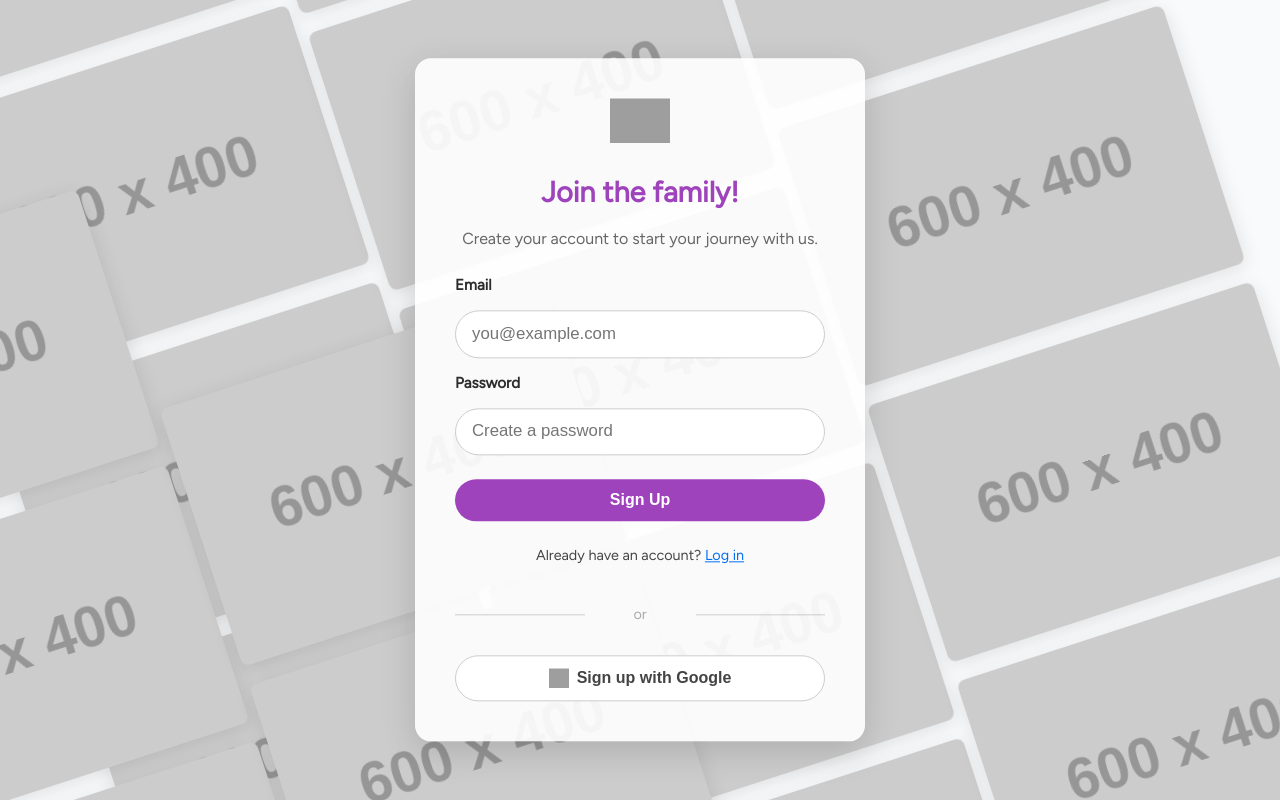
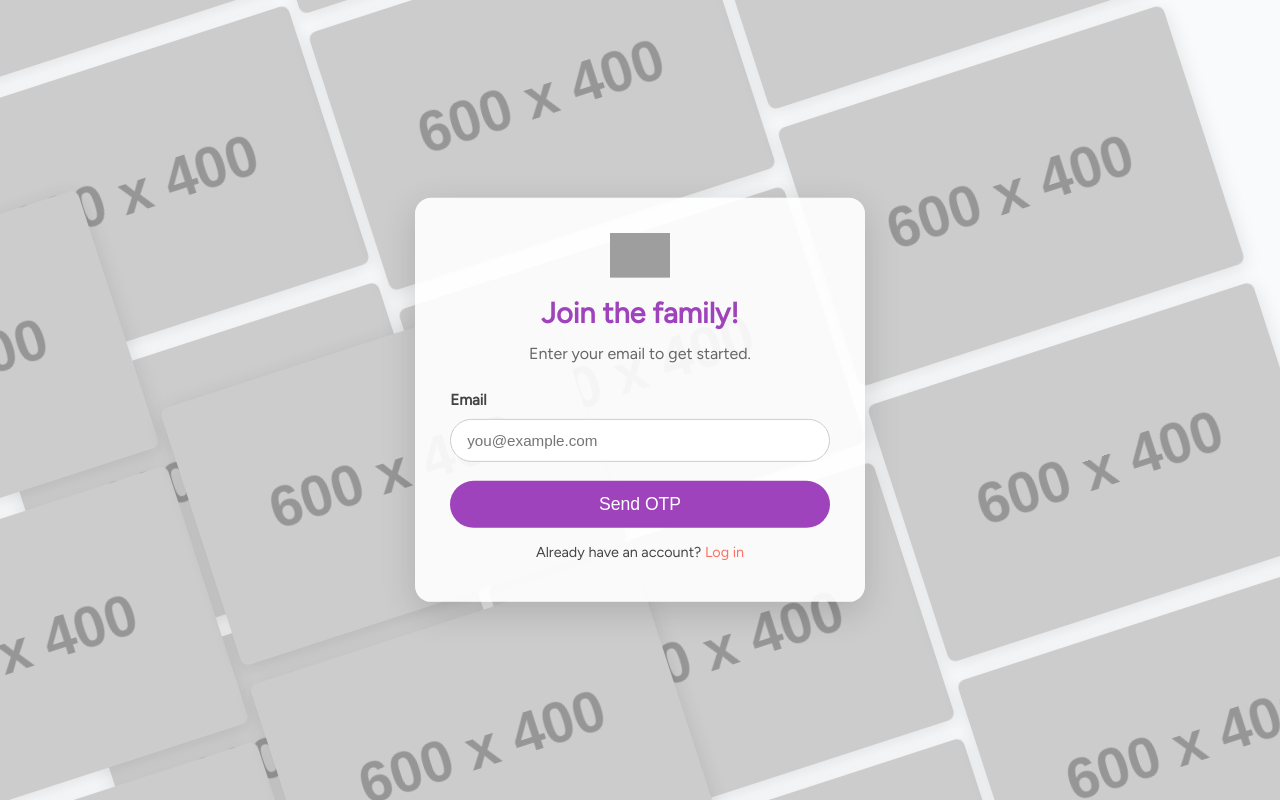
Before and after one commit to Saisha-JSX/Pariwar-Link, a React (Vite) app in the folder frontend/: page /signup in a window 1280 px wide. Built offline with nearby package versions, Linux system fonts and the light colour scheme; grey boxes are pictures that could not be loaded.

Commit message:
Update login/signup

```diff
--- a/frontend/package.json
+++ b/frontend/package.json
@@ -15,6 +15,7 @@
     "react-dom": "^19.1.0",
     "react-icons": "^5.5.0",
     "react-router-dom": "^7.6.1",
+    "react-toastify": "^11.0.5",
     "sass": "^1.89.1"
   },
   "devDependencies": {
--- a/frontend/src/pages/auth/auth.module.scss
+++ b/frontend/src/pages/auth/auth.module.scss
@@ -1,3 +1,7 @@
+
+/* =====================
+   Container & Layout
+===================== */
 .container {
   position: relative;
   height: 100vh;
@@ -13,50 +17,85 @@
   transform: translate(-50%, -50%);
   z-index: 10;
   background: rgba(255, 255, 255, 0.9);
-  padding: 2.5rem;
+  padding: 2.2rem;
   border-radius: 16px;
   box-shadow: 0 10px 35px rgba(0, 0, 0, 0.15);
   width: 450px;
   display: flex;
   flex-direction: column;
-  gap: 1rem;
+  gap: 0.6rem;
 }
 
+/* =====================
+   Logo & Headings
+===================== */
 .logo {
   width: 60px;
   height: auto;
   display: block;
-  margin: 0 auto 1rem;
+  margin: 0 auto 0.5rem;
 }
 
 .heading {
   font-size: 1.8rem;
   color: var(--pl-primary);
-  margin: 0;
-  margin-bottom: 0.25rem;
+  margin: 0 0 0.25rem 0;
   text-align: center;
+  font-weight: 700;
 }
 
 .subheading {
   font-size: 1rem;
   text-align: center;
-  margin: 0;
-  margin-bottom: 0.75rem;
+  margin: 0 0 1rem 0;
   color: #666;
+  line-height: 1.4;
+  font-weight: 500;
+  max-width: 400px;
+  margin-left: auto;
+  margin-right: auto;
 }
 
+/* =====================
+   Labels & Typography
+===================== */
 .label {
   font-weight: 600;
   margin: 0;
   font-size: 0.95rem;
+  color: #444;
+}
+
+.paragraph {
+  font-size: 1rem;
+  color: #444;
+  line-height: 1.4;
+  margin: 0.3rem 0;
+  text-align: center;
+}
+
+.strong {
+  font-weight: 700;
+  color: var(--pl-primary);
+}
+
+/* =====================
+   Inputs & Wrappers
+===================== */
+.inputWrapper,
+.passwordInputWrapper {
+  position: relative;
+  width: 100%;
 }
 
 .input {
-  padding: 0.8rem 1rem;
-  font-size: 1.05rem;
+  padding: 0.75rem 2.5rem 0.75rem 1rem;
+  font-size: 0.95rem;
   border-radius: 25px;
   border: 1px solid #ccc;
-  transition: border-color 0.2s ease;
+  width: 100%;
+  box-sizing: border-box;
+  transition: border-color 0.25s ease;
 
   &:focus {
     border-color: var(--pl-primary);
@@ -64,10 +103,32 @@
   }
 }
 
+#otp {
+  letter-spacing: 0.3rem;
+  font-size: 1.3rem;
+  text-align: center;
+  padding: 0.75rem 1rem;
+  border-radius: 20px;
+  width: 100%;
+  max-width: 280px;
+  margin: 0 auto 1rem auto;
+  display: block;
+  border: 1px solid #ccc;
+  transition: border-color 0.25s ease;
+
+  &:focus {
+    border-color: var(--pl-primary);
+    outline: none;
+  }
+}
+
+/* =====================
+   Links & Navigation
+===================== */
 .links {
   margin: 0;
-  text-align: center; // Changed to center for consistency; adjust if needed
-  font-size: 0.95rem;
+  text-align: right;
+  font-size: 0.9rem;
 
   a {
     color: var(--pl-accent);
@@ -77,35 +138,34 @@
       text-decoration: underline;
     }
   }
-}
 
-.link {
-  color: var(--pl-accent);
-  text-decoration: none;
-
-  &:hover {
-    text-decoration: underline;
+  p {
+    font-size: 0.9rem;
+    margin: 0.3rem 0;
   }
 }
 
-.paragraph {
-  font-size: 1rem;
-  color: #444;
-  margin: 0.5rem 0;
-  line-height: 1.4;
-  text-align: center;
+.switchLink {
+  color: #0070f3;
+  text-decoration: underline;
+  cursor: pointer;
+
+  &:hover {
+    color: #005bb5;
+  }
 }
 
-.strong {
-  font-weight: 700;
-  color: var(--pl-primary);
-}
-
+/* =====================
+   Buttons
+===================== */
 .submitBtn {
-  margin-top: 0.5rem;
-  padding: 0.75rem;
-  font-size: 1rem;
-  font-weight: 600;
+  display: inline-flex;
+  align-items: center;
+  justify-content: center;
+  margin-top: 0.6rem;
+  padding: 0.8rem 0;
+  font-size: 1.1rem;
+  font-weight: 500;
   background-color: var(--pl-primary);
   color: white;
   border: none;
@@ -113,35 +173,54 @@
   cursor: pointer;
   transition: background-color 0.25s ease-in-out;
 
-  &:hover {
+  &:hover:not(:disabled) {
     background-color: var(--pl-secondary);
+  }
+
+  &:disabled {
+    opacity: 0.6;
+    cursor: not-allowed;
   }
 }
 
-.links {
-  margin: 0;
-  text-align: right;
+.googleBtn {
+  display: flex;
+  align-items: center;
+  justify-content: center;
+  gap: 0.5rem;
+  padding: 0.7rem;
+  font-weight: 600;
+  font-size: 1rem;
+  border-radius: 25px;
+  border: 1px solid #ccc;
+  cursor: pointer;
+  background: white;
+  color: #444;
+  transition: background-color 0.25s ease;
 
-  p {
-    font-size: 0.9rem;
+  img {
+    width: 20px;
+    height: 20px;
   }
 
-  a.switchLink {
-    color: #0070f3;
-    text-decoration: underline;
-    cursor: pointer;
+  &:hover:not(:disabled) {
+    background-color: #f0f0f0;
+  }
 
-    &:hover {
-      color: #005bb5;
-    }
+  &:disabled {
+    cursor: not-allowed;
+    opacity: 0.6;
   }
 }
 
+/* =====================
+   Separators & Dividers
+===================== */
 .separator {
   text-align: center;
   color: #aaa;
   font-size: 0.9rem;
-  margin: 1rem 0;
+  margin: 0.75rem 0;
   position: relative;
 
   &::before,
@@ -163,39 +242,85 @@
   }
 }
 
-.googleBtn {
-  display: flex;
-  align-items: center;
-  justify-content: center;
-  gap: 0.5rem;
-  padding: 0.75rem;
-  font-weight: 600;
-  font-size: 1rem;
-  border-radius: 25px;
-  border: 1px solid #ccc;
-  cursor: pointer;
-  background: white;
-  color: #444;
-  transition: background-color 0.25s ease;
-
-  img {
-    width: 20px;
-    height: 20px;
-  }
-
-  &:hover {
-    background-color: #f0f0f0;
-  }
-
-  &:disabled {
-    cursor: not-allowed;
-    opacity: 0.6;
-  }
-}
-
+/* =====================
+   Feedback & Error Messages
+===================== */
 .error {
   color: var(--pl-error);
   font-size: 0.9rem;
   text-align: center;
   margin-bottom: 0.5rem;
+  font-weight: 600;
 }
+
+.timerContainer {
+  margin: 0.5rem 0 0 0;
+  text-align: center;
+}
+
+.timerText {
+  font-size: 0.9rem;
+  color: #555;
+}
+
+.resendBtn {
+  background: none;
+  border: none;
+  color: var(--pl-accent, #007bff);
+  font-weight: 600;
+  cursor: pointer;
+  text-decoration: none;
+  padding: 0;
+  font-size: 1rem;
+
+  &:hover:not(:disabled) {
+    color: rgb(200, 34, 34);
+  }
+
+  &:disabled {
+    color: #999;
+    cursor: not-allowed;
+    text-decoration: none;
+  }
+}
+
+/* =====================
+   Utility
+===================== */
+.passwordInputWrapper {
+  position: relative;
+}
+
+/* ToggleEye adjustments */
+.toggleEye {
+  position: absolute;
+  top: 50%;
+  right: 1rem;
+  transform: translateY(-50%);
+  cursor: pointer;
+  user-select: none;
+}
+
+/* =====================
+   Responsive (Optional)
+===================== */
+@media (max-width: 480px) {
+  .loginForm {
+    width: 90vw;
+    padding: 1.5rem;
+  }
+
+  .heading {
+    font-size: 1.5rem;
+  }
+
+  .input {
+    font-size: 1rem;
+  }
+
+  #otp {
+    font-size: 1.1rem;
+    letter-spacing: 0.2rem;
+    max-width: 100%;
+  }
+}
--- a/frontend/src/pages/auth/login.tsx
+++ b/frontend/src/pages/auth/login.tsx
@@ -1,21 +1,36 @@
 import React, { useState } from 'react';
+import { useNavigate } from 'react-router-dom'; // import useNavigate
 import Background from '../../assets/Bg/Background';
 import styles from './auth.module.scss';
+import ToggleEye from '../../utils/ToggleEye';
+import Spinner from '../../utils/Spinner';
 
 const Login: React.FC = () => {
   const [email, setEmail] = useState('');
   const [password, setPassword] = useState('');
+  const [showPassword, setShowPassword] = useState(false);
   const [error, setError] = useState('');
+  const [loading, setLoading] = useState(false);
+  const navigate = useNavigate(); // initialize navigate
 
 const handleSubmit = (e: React.FormEvent) => {
   e.preventDefault();
   setError('');
+  const emailRegex = /\S+@\S+\.\S+/;
 
   if (!email) return setError('Email is required');
+  if (!emailRegex.test(email)) return setError('Please enter a valid email address');
   if (!password) return setError('Password is required');
 
-    alert(`Logging in with\nEmail: ${email}\nPassword: ${password}`);
+  setLoading(true);
+
+  // simulate API call
+  setTimeout(() => {
+    setLoading(false);
+    navigate('/dashboard');
+  }, 2000);
 };
+
 
   return (
     <div className={styles.container}>
@@ -38,11 +53,13 @@ const Login: React.FC = () => {
           placeholder="you@example.com"
           autoComplete="username"
           required
+          disabled={loading}
         />
 
         <label htmlFor="password" className={styles.label}>Password</label>
+        <div className={styles.inputWrapper}>
           <input
-          type="password"
+            type={showPassword ? 'text' : 'password'}
             id="password"
             className={styles.input}
             value={password}
@@ -50,13 +67,24 @@ const Login: React.FC = () => {
             placeholder="Your password"
             autoComplete="current-password"
             required
+            disabled={loading}
           />
+          <ToggleEye visible={showPassword} setVisible={setShowPassword} />
+        </div>
 
         <div className={styles.links}>
           <a href="/forgot-password" className={styles.link}>Forgot password?</a>
         </div>
 
-        <button type="submit" className={styles.submitBtn}>Login</button>
+        <button
+          type="submit"
+          className={styles.submitBtn}
+          disabled={loading}
+          style={{ display: 'inline-flex', alignItems: 'center', gap: 8 }}
+        >
+          {loading && <Spinner size={18} color="#fff" />}
+          Login
+        </button>
 
         <div className={styles.links}>
           <p className={styles.paragraph}>
@@ -69,7 +97,7 @@ const Login: React.FC = () => {
 
         <div className={styles.separator}>or</div>
 
-        <button type="button" className={styles.googleBtn}>
+        <button type="button" className={styles.googleBtn} disabled={loading}>
           <img src="/google-icon.svg" alt="Google" />
           Register with Google
         </button>
--- a/frontend/src/pages/auth/signup.tsx
+++ b/frontend/src/pages/auth/signup.tsx
@@ -1,32 +1,59 @@
-import React, { useState } from 'react';
+import React, { useState, useEffect } from 'react';
 import Background from '../../assets/Bg/Background';
 import styles from './auth.module.scss';
+import { toast, ToastContainer } from 'react-toastify';
+import 'react-toastify/dist/ReactToastify.css';
+import ToggleEye from '../../utils/ToggleEye'; // Adjust path if needed
+import { useNavigate } from 'react-router-dom';
 
 const Signup: React.FC = () => {
   const [email, setEmail] = useState('');
   const [password, setPassword] = useState('');
+  const [otp, setOtp] = useState('');
   const [error, setError] = useState('');
+  const [otpError, setOtpError] = useState('');
   const [otpSent, setOtpSent] = useState(false);
-  const [otp, setOtp] = useState('');
-  const [otpError, setOtpError] = useState('');
   const [loading, setLoading] = useState(false);
+  const [timer, setTimer] = useState(60);
+  const [canResend, setCanResend] = useState(false);
+  const [passwordVisible, setPasswordVisible] = useState(false);
+  const navigate = useNavigate();
 
   const emailRegex = /\S+@\S+\.\S+/;
 
-  const handleSubmit = (e: React.FormEvent) => {
+  useEffect(() => {
+    let interval: NodeJS.Timeout;
+    if (otpSent && timer > 0) {
+      interval = setInterval(() => {
+        setTimer((prev) => prev - 1);
+      }, 1000);
+    } else if (timer === 0) {
+      setCanResend(true);
+      clearInterval(interval);
+    }
+    return () => clearInterval(interval);
+  }, [otpSent, timer]);
+
+  const handleEmailSubmit = (e: React.FormEvent) => {
     e.preventDefault();
     setError('');
 
-    if (!email) return setError('Email is required');
-    if (!emailRegex.test(email)) return setError('Please enter a valid email address');
-    if (!password) return setError('Password is required');
-    if (password.length < 6) return setError('Password must be at least 6 characters');
+    if (!email) {
+      toast.error('Email is required');
+      return setError('Email is required');
+    }
+    if (!emailRegex.test(email)) {
+      toast.error('Please enter a valid email address');
+      return setError('Please enter a valid email address');
+    }
 
     setLoading(true);
     setTimeout(() => {
       setOtpSent(true);
       setLoading(false);
-      setError('');
+      setTimer(60);
+      setCanResend(false);
+      toast.info('OTP sent to your email.');
     }, 1500);
   };
 
@@ -35,35 +62,45 @@ const Signup: React.FC = () => {
     setOtpError('');
 
     if (otp.length !== 6 || !/^\d{6}$/.test(otp)) {
+      toast.error('Please enter a valid 6-digit OTP code');
       return setOtpError('Please enter a valid 6-digit OTP code');
+    }
+
+    if (!password || password.length < 6) {
+      toast.error('Password must be at least 6 characters');
+      return setOtpError('Password must be at least 6 characters');
     }
 
     setLoading(true);
     setTimeout(() => {
       setLoading(false);
-      alert('Signup successful! Your account is verified.');
+      toast.success('User Register successful.');
+      navigate('/step');
     }, 1000);
   };
 
-  const handleGoogleSignup = () => {
-    alert('Google signup clicked');
+  const handleResendOtp = () => {
+    setOtp('');
+    setOtpError('');
+    setCanResend(false);
+    setTimer(60);
+    setLoading(true);
+    setTimeout(() => {
+      setLoading(false);
+      toast.info('OTP resent to your email.');
+    }, 1000);
   };
 
   return (
     <div className={styles.container}>
       <Background />
       {!otpSent ? (
-        <form className={styles.loginForm} onSubmit={handleSubmit}>
+        <form className={styles.loginForm} onSubmit={handleEmailSubmit}>
           <img src="/logo.svg" alt="App Logo" className={styles.logo} />
+          <h1 className={styles.heading}>Join the family!</h1>
+          <p className={styles.subheading}>Enter your email to get started.</p>
 
-          <h1 className={styles.heading}>Join the family!</h1>
-          <p className={styles.subheading}>Create your account to start your journey with us.</p>
-
-          {error && (
-            <p className={styles.error} role="alert" aria-live="assertive">
-              {error}
-            </p>
-          )}
+          {error && <p className={styles.error}>{error}</p>}
 
           <label htmlFor="email" className={styles.label}>Email</label>
           <input
@@ -71,28 +108,15 @@ const Signup: React.FC = () => {
             id="email"
             className={styles.input}
             value={email}
-            onChange={e => setEmail(e.target.value)}
+            onChange={(e) => setEmail(e.target.value)}
             placeholder="you@example.com"
             autoComplete="username"
             required
             disabled={loading}
           />
 
-          <label htmlFor="password" className={styles.label}>Password</label>
-          <input
-            type="password"
-            id="password"
-            className={styles.input}
-            value={password}
-            onChange={e => setPassword(e.target.value)}
-            placeholder="Create a password"
-            autoComplete="new-password"
-            required
-            disabled={loading}
-          />
-
           <button type="submit" disabled={loading} className={styles.submitBtn}>
-            {loading ? 'Sending OTP...' : 'Sign Up'}
+            {loading ? 'Sending OTP...' : 'Send OTP'}
           </button>
 
           <div className={styles.links}>
@@ -101,33 +125,16 @@ const Signup: React.FC = () => {
               <a href="/login" className={styles.switchLink}>Log in</a>
             </p>
           </div>
-
-          <div className={styles.separator}>or</div>
-
-          <button
-            type="button"
-            className={styles.googleBtn}
-            onClick={handleGoogleSignup}
-            disabled={loading}
-          >
-            <img src="/google-icon.svg" alt="Google" />
-            Sign up with Google
-          </button>
         </form>
       ) : (
         <form className={styles.loginForm} onSubmit={handleOtpSubmit}>
           <img src="/logo.svg" alt="App Logo" className={styles.logo} />
-
-          <h1 className={styles.heading}>Verify your email</h1>
+          <h1 className={styles.heading}>Verify & Set Password</h1>
           <p className={styles.subheading}>
-            Enter the 6-digit code sent to <strong className={styles.strong}>{email}</strong>.
+            Enter the 6-digit OTP sent to <strong>{email}</strong> and set your password.
           </p>
 
-          {otpError && (
-            <p className={styles.error} role="alert" aria-live="assertive">
-              {otpError}
-            </p>
-          )}
+          {otpError && <p className={styles.error}>{otpError}</p>}
 
           <label htmlFor="otp" className={styles.label}>OTP Code</label>
           <input
@@ -135,21 +142,70 @@ const Signup: React.FC = () => {
             id="otp"
             className={styles.input}
             value={otp}
-            onChange={e => setOtp(e.target.value)}
+            onChange={(e) => setOtp(e.target.value)}
             placeholder="Enter OTP"
             maxLength={6}
+            inputMode="numeric"
+            pattern="\d{6}"
             required
             disabled={loading}
-            inputMode="numeric"
-            pattern="\d{6}"
-            autoFocus
           />
 
+          <label htmlFor="password" className={styles.label}>Password</label>
+          <div className={styles.passwordInputWrapper} style={{ position: 'relative' }}>
+            <input
+              type={passwordVisible ? 'text' : 'password'}
+              id="password"
+              className={styles.input}
+              value={password}
+              onChange={(e) => setPassword(e.target.value)}
+              placeholder="Create a password"
+              autoComplete="new-password"
+              required
+              disabled={loading}
+              style={{ paddingRight: '2.5rem' }}
+            />
+            <ToggleEye
+              visible={passwordVisible}
+              setVisible={setPasswordVisible}
+              className={styles.toggleEye}
+            />
+          </div>
+
           <button type="submit" disabled={loading} className={styles.submitBtn}>
-            {loading ? 'Verifying...' : 'Verify OTP'}
+            {loading ? 'Verifying...' : 'Verify & Register'}
           </button>
+
+          <div className={styles.timerContainer}>
+            <p className={styles.timerText}>
+              {canResend ? (
+                <button
+                  type="button"
+                  onClick={handleResendOtp}
+                  className={styles.resendBtn}
+                  disabled={loading}
+                >
+                  Resend OTP
+                </button>
+              ) : (
+                `Resend OTP in ${timer}s`
+              )}
+            </p>
+          </div>
         </form>
       )}
+
+      <ToastContainer
+        position="top-right"
+        autoClose={3000}
+        hideProgressBar
+        closeButton={false}
+        newestOnTop={false}
+        closeOnClick
+        pauseOnFocusLoss
+        draggable
+        pauseOnHover
+      />
     </div>
   );
 };
--- /dev/null
+++ b/frontend/src/utils/Spinner.tsx
@@ -0,0 +1,26 @@
+import React from 'react';
+import styles from './Spinner.module.scss';
+
+interface SpinnerProps {
+  size?: number;        // spinner size in px, optional, default 16
+  color?: string;       // spinner color, optional, default black
+  className?: string;   // additional CSS classes
+}
+
+const Spinner: React.FC<SpinnerProps> = ({ size = 16, color = '#000', className }) => {
+  return (
+    <span
+      className={`${styles.spinner} ${className || ''}`}
+      style={{
+        width: size,
+        height: size,
+        borderTopColor: color,
+        borderWidth: size / 5, // thickness proportional to size
+      }}
+      aria-label="Loading spinner"
+      role="status"
+    />
+  );
+};
+
+export default Spinner;
--- /dev/null
+++ b/frontend/src/utils/ToggleEye.tsx
@@ -0,0 +1,24 @@
+import React from 'react';
+import { FaEye, FaEyeSlash } from 'react-icons/fa'; // or use another icon lib
+import styles from './ToggleEye.module.scss';
+
+interface ToggleEyeProps {
+  visible: boolean;
+  setVisible: (val: boolean) => void;
+  className?: string;
+}
+
+const ToggleEye: React.FC<ToggleEyeProps> = ({ visible, setVisible, className }) => {
+  return (
+    <button
+      type="button"
+      onClick={() => setVisible(!visible)}
+      className={`${styles.toggleBtn} ${className || ''}`}
+      aria-label={visible ? 'Hide password' : 'Show password'}
+    >
+      {visible ? <FaEyeSlash /> : <FaEye />}
+    </button>
+  );
+};
+
+export default ToggleEye;
```
Also changed, not shown: frontend/src/components/Navbar/Navbar.tsx (+5 -4 lines), frontend/src/utils/Spinner.module.scss (added, +12 -0 lines), frontend/src/utils/ToggleEye.module.scss (added, +18 -0 lines). Lines whose indentation alone changed are shown as unchanged.
